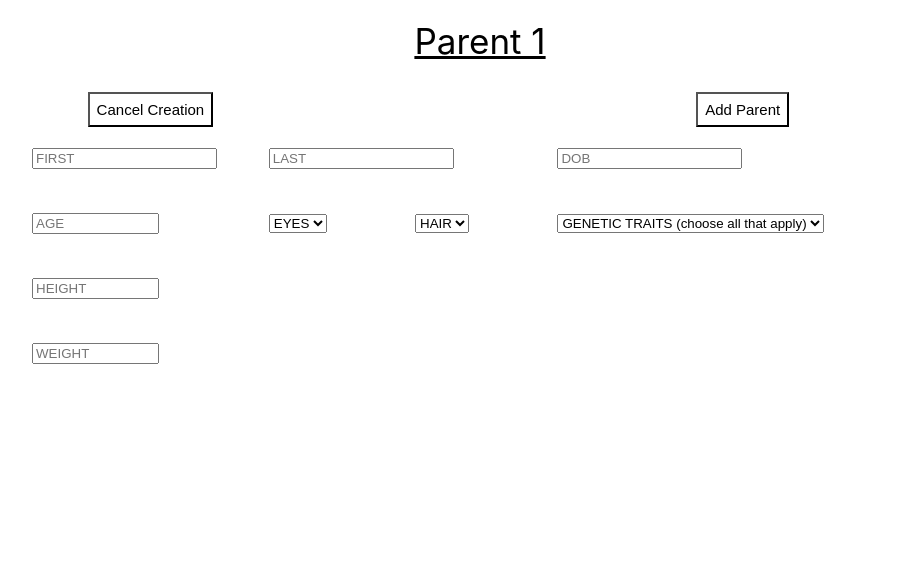
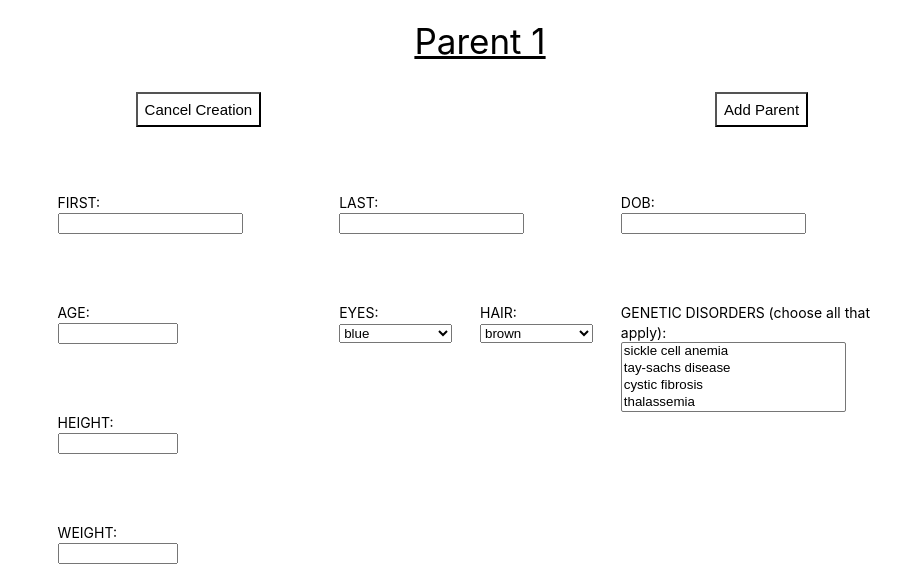
Before and after one commit to canterburymalcolm/canterburymalcolm.github.io, a React (Create React App) app: page / in a window 1280 px wide. Shown: the top 576 px of the page, without its empty margins (160-1059 px from the left). Built offline with nearby package versions, Linux system fonts and the light colour scheme.

Commit message:
parent creation form can handle inputs appropriately

```diff
--- a/src/js/parent-form.js
+++ b/src/js/parent-form.js
@@ -2,50 +2,113 @@ import React, { Component } from 'react';
 import '../styles/parent-form.scss';
 
 class ParentForm extends Component {
+    constructor(props) {
+        super(props);
+        this.state = {
+            first: '',
+            last: '',
+            dob: '',
+            age: '',
+            height: '',
+            weight: '',
+            eyes: 'blue',
+            hair: 'brown',
+            disorders: [],
+            options: {
+                eyes: ['blue', 'green', 'brown', 'hazel', 'gray'],
+                hair: ['brown', 'blond', 'black', 'red', 'gray'],
+                disorders: ['sickle cell anemia', 'tay-sachs disease', 'cystic fibrosis', 'thalassemia']
+            }
+        };
+
+        this.handleTextChange = this.handleTextChange.bind(this);
+        //this.handleSubmit = this.handleSubmit.bind(this);
+    }
+
+    handleTextChange(event) {
+        const target = event.target;
+        let name;
+        if (typeof target.name === 'undefined') {
+            name = target.className;
+        } else {
+            name = target.name;
+        }
+        const curValue = this.state[name];
+        let value;
+
+        //Only accept digits in the age, height, and weight inputs
+        if ((name === 'age' || name === 'height' || name === 'weight')
+            && !(/^[0-9]+$/.test(target.value) || target.value === '')) {
+            value = curValue;
+        } else {
+            value = target.value;
+        }
+
+        if (Array.isArray(this.state[name])) {
+            if (curValue.includes(target.value)) {
+                if (curValue.length === 1) {
+                    value = [];
+                } else {
+                    value = curValue.filter((v) => { return (v !== target.value) });
+                }
+            } else {
+                value = this.state[name].concat([target.value]);
+            }
+        }
+
+        this.setState({
+            [name]: value
+        })
+
+    }
+
+    renderText(name) {
+        return (
+            <ParentText
+                name={name}
+                value={this.state[name]}
+                onChange={this.handleTextChange}
+            />
+        );
+    }
+
+    renderSelect(name) {
+        return (
+            <ParentSelect
+                name={name}
+                value={this.state[name]}
+                options={this.state['options'][name]}
+                onChange={this.handleTextChange}
+            />
+        )
+    }
+
     render() {
         return (
             <form className="parent-form">
                 <ParentButton
-                    class={'cancel'}
+                    name={'cancel'}
                 />
                 <ParentSubmit
                 />
-                <ParentText
-                    class={'first'}
-                />
-                <ParentText
-                    class={'last'}
-                />
-                <ParentText
-                    class={'dob'}
-                />
-                <ParentText
-                    class={'age'}
-                />
-                <ParentText
-                    class={'height'}
-                />
-                <ParentText
-                    class={'weight'}
-                />
-                <ParentSelect
-                    class={'eyes'}
-                />
-                <ParentSelect
-                    class={'hair'}
-                />
-                <ParentSelect
-                    class={'traits'}
-                />
+                {this.renderText('first')}
+                {this.renderText('last')}
+                {this.renderText('dob')}
+                {this.renderText('age')}
+                {this.renderText('height')}
+                {this.renderText('weight')}
+                {this.renderSelect('eyes')}
+                {this.renderSelect('hair')}
+                {this.renderSelect('disorders')}
             </form>
         );
     }
 }
 
 function ParentButton(props) {
-    const desc = props.class === 'cancel' ? 'Cancel Creation' : 'Add Parent';
+    const desc = props.name === 'cancel' ? 'Cancel Creation' : 'Add Parent';
     return (
-        <div className="input-button" style={{gridArea: props.class}}>
+        <div className="input-button" style={{ gridArea: props.name }}>
             <input type="button" value={desc} />
         </div>
     );
@@ -53,32 +116,66 @@ function ParentButton(props) {
 
 function ParentSubmit() {
     return (
-        <div className="input-button" style={{gridArea: 'submit'}}>
+        <div className="input-button" style={{ gridArea: 'submit' }}>
             <input type="submit" value="Add Parent" />
         </div>
     );
 }
 
 function ParentText(props) {
-    const desc = props.class.toUpperCase();
+    const desc = props.name.toUpperCase() + ': ';
     return (
-        <div className="input-text" style={{gridArea: props.class}}>
-            <input type="text" value='' placeholder={desc} />
+        <div className="input-text" style={{ gridArea: props.name }}>
+            <label>
+                {desc}
+            </label>
+            <input
+                name={props.name}
+                type="text"
+                value={props.value}
+                onChange={props.onChange}
+            />
         </div>
     );
 }
 
 function ParentSelect(props) {
-    let desc;
-    if (props.class === 'traits') {
-        desc = 'GENETIC TRAITS (choose all that apply)';
-    } else {
-        desc = props.class.toUpperCase();
+    let desc = props.name.toUpperCase();
+    let multiple = false;
+    let onChange = props.onChange;
+    if (props.name === 'disorders') {
+        desc = 'GENETIC DISORDERS (choose all that apply)';
+        multiple = true;
+        onChange = ()=>{};
     }
+
+    desc += ': ';
+
+    const optList = props.options.map((opt) => {
+        return (
+            <option
+                className={props.name}
+                key={opt}
+                value={opt}
+                onClick={props.onChange}
+            >{opt}
+            </option>
+        );
+
+    });
+
     return (
-        <div className="input-select" style={{gridArea: props.class}}>
-            <select value={desc}>
-                <option value={desc}>{desc}</option>
+        <div className="input-select" style={{ gridArea: props.name }}>
+            <label>
+                {desc}
+            </label>
+            <select
+                name={props.name}
+                multiple={multiple}
+                value={props.value}
+                onChange={onChange}
+            >
+                {optList}
             </select>
         </div>
     );
--- a/src/styles/parent-form.scss
+++ b/src/styles/parent-form.scss
@@ -1,13 +1,13 @@
 .parent-form {
-    padding: 0 15vw;
+    padding: 0 17vw;
     display: grid;
     grid:
     "cancel cancel  . .  submit submit" 1fr
     "first first  last last  dob dob" 1fr
-    "age .  eyes hair  traits traits" 1fr
-    "height . . . . ." 1fr
+    "age .  eyes hair  disorders disorders" 1fr
+    "height . eyes . . ." 1fr
     "weight . . . . ." 1fr
-    / 16.6%;
+    / 11vw 11vw 11vw 11vw 11vw 11vw;
 
 
     div {
@@ -17,6 +17,7 @@
     .input-button {
         justify-self: center;
         padding: 10px 0 20px 0;
+
         input {
             font-size: 15px;
             padding: 7px;
@@ -29,12 +30,25 @@
     }
 
     .input-text {
+        label {
+            margin-right: 50%;
+            font-size: 14px;
+        }
         input {
+            min-width: 50%;
             max-width: 80%;
         }
     }
 
     .input-select {
+        label {
+            margin-right: 50%;
+            font-size: 14px;
+        }
+
+        select {
+            min-width: 80%;
+        }
     }
 
 }
```
